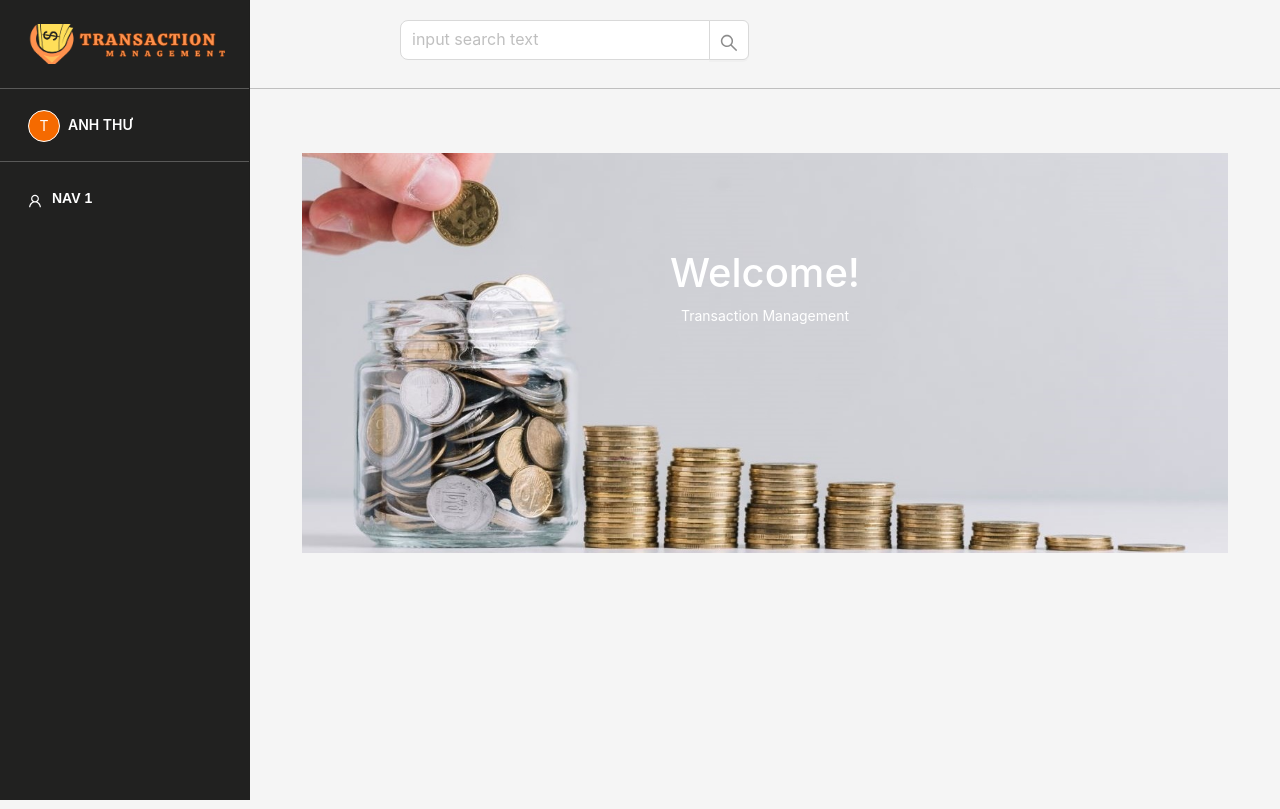
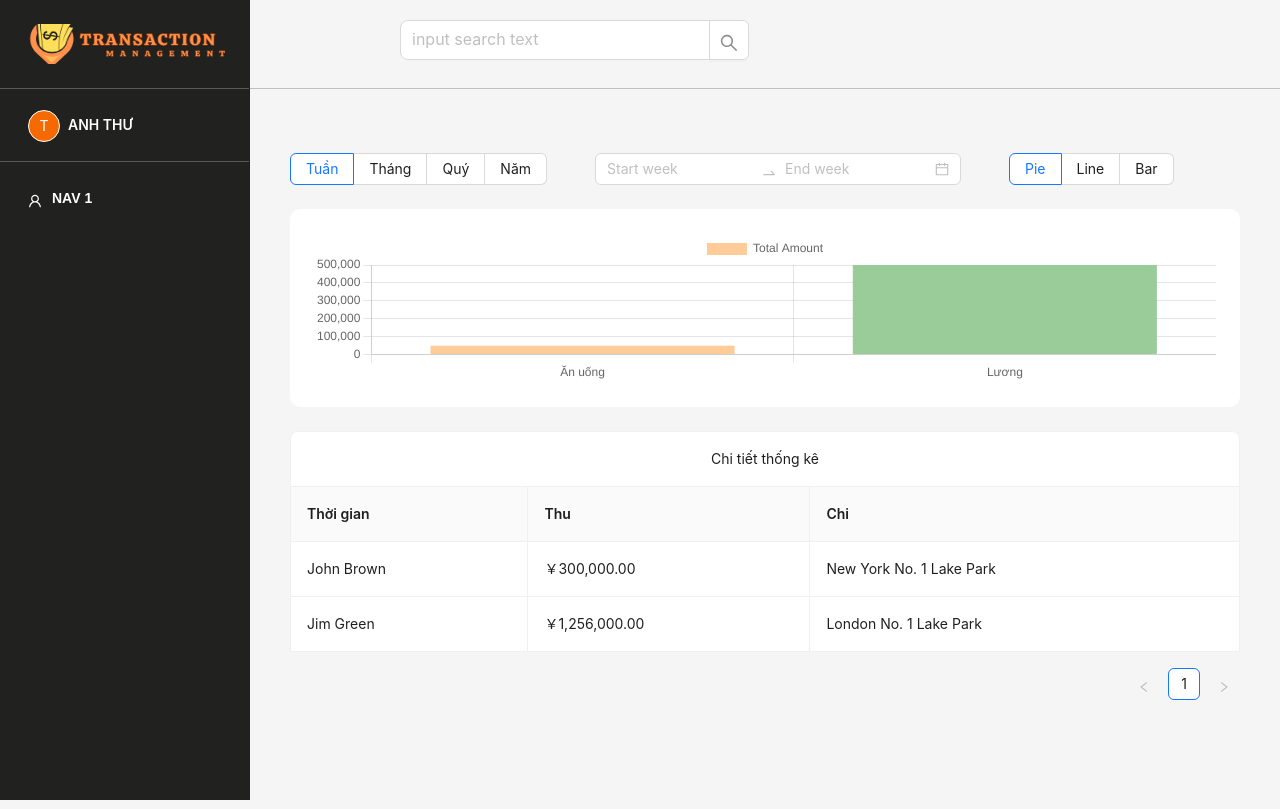
Before and after one commit to AnhThu0503/TTTT_project, a Vue app: page / in a window 1280 px wide. Before the commit this address led to /signup. Built offline with nearby package versions, Linux system fonts and the light colour scheme.

Commit message:
23062024

```diff
--- a/src/router/index.ts
+++ b/src/router/index.ts
@@ -39,18 +39,18 @@ const router = createRouter({
   ]
 })
 // Simulate an authentication check function
-function isAuthenticated() {
-  // Replace this with actual authentication logic
-  return !!localStorage.getItem('userToken')
-}
+// function isAuthenticated() {
+//   // Replace this with actual authentication logic
+//   return !!localStorage.getItem('userToken')
+// }
 
-// Add the beforeEach guard
-router.beforeEach((to, from, next) => {
-  if (to.name !== 'signup' && !isAuthenticated()) {
-    // Redirect to signup page if not authenticated
-    next({ name: 'signup' })
-  } else {
-    next() // Allow navigation if authenticated or navigating to signup
-  }
-})
+// // Add the beforeEach guard
+// router.beforeEach((to, from, next) => {
+//   if (to.name !== 'signup' && !isAuthenticated()) {
+//     // Redirect to signup page if not authenticated
+//     next({ name: 'signup' })
+//   } else {
+//     next() // Allow navigation if authenticated or navigating to signup
+//   }
+// })
 export default router
--- a/src/views/HomeView.vue
+++ b/src/views/HomeView.vue
@@ -145,33 +145,79 @@ watch(picker, () => {
     handleDateChange(data.value)
   }
 })
+
+//detail
+const columns = [
+  {
+    title: 'Thời gian',
+    dataIndex: 'time',
+    key: 'time'
+  },
+  {
+    title: 'Thu',
+    dataIndex: 'income',
+    key: 'income'
+  },
+  {
+    title: 'Chi',
+    dataIndex: 'expenses',
+    key: 'expenses'
+  }
+]
+
+const dataDetail = [
+  {
+    key: '1',
+    time: 'John Brown',
+    income: '￥300,000.00',
+    expenses: 'New York No. 1 Lake Park'
+  },
+  {
+    key: '2',
+    time: 'Jim Green',
+    income: '￥1,256,000.00',
+    expenses: 'London No. 1 Lake Park'
+  }
+]
 </script>
 
 <template>
-  <div
-    class="col-sm-10 mx-auto d-flex"
-    style="justify-content: space-between; box-sizing: border-box"
-  >
-    <a-radio-group v-model:value="picker">
+  <div class="col-sm-12 d-flex" style="box-sizing: border-box">
+    <a-radio-group v-model:value="picker" class="me-4 pe-4">
       <a-radio-button value="week">Tuần</a-radio-button>
       <a-radio-button value="month">Tháng</a-radio-button>
       <a-radio-button value="quarter">Quý</a-radio-button>
       <a-radio-button value="year">Năm</a-radio-button>
     </a-radio-group>
-    <a-space direction="vertical" :size="12">
+    <a-space direction="vertical" :size="12" class="me-4 pe-4">
       <a-range-picker v-model:value="data" :picker="picker" @change="handleDateChange" />
     </a-space>
-    <a-radio-group v-model:value="placement">
+    <a-radio-group v-model:value="placement" class="me-4 pe-4">
       <a-radio-button value="topLeft">Pie</a-radio-button>
       <a-radio-button value="topRight">Line</a-radio-button>
       <a-radio-button value="bottomLeft">Bar</a-radio-button>
     </a-radio-group>
   </div>
-  <div class="col-sm-10 mt-4 mx-auto p-4" style="background-color: #fff; border-radius: 10px">
+  <div class="col-sm-12 mt-4 p-4" style="background-color: #fff; border-radius: 10px">
     <Bar
       :data="dataChart"
       :options="options"
       style="font-family: Roboto, Helvetica, Arial, sans-serif; font-size: 18px"
     />
   </div>
+  <div class="col-sm-12 mt-4">
+    <a-table :columns="columns" :data-source="dataDetail" bordered>
+      <template #bodyCell="{ column, text }">
+        <template v-if="column.dataIndex === 'time'">
+          <a>{{ text }}</a>
+        </template>
+      </template>
+      <template #title>Chi tiết thống kê</template>
+    </a-table>
+  </div>
 </template>
+<style scoped>
+#title {
+  text-align: left !important;
+}
+</style>
```
